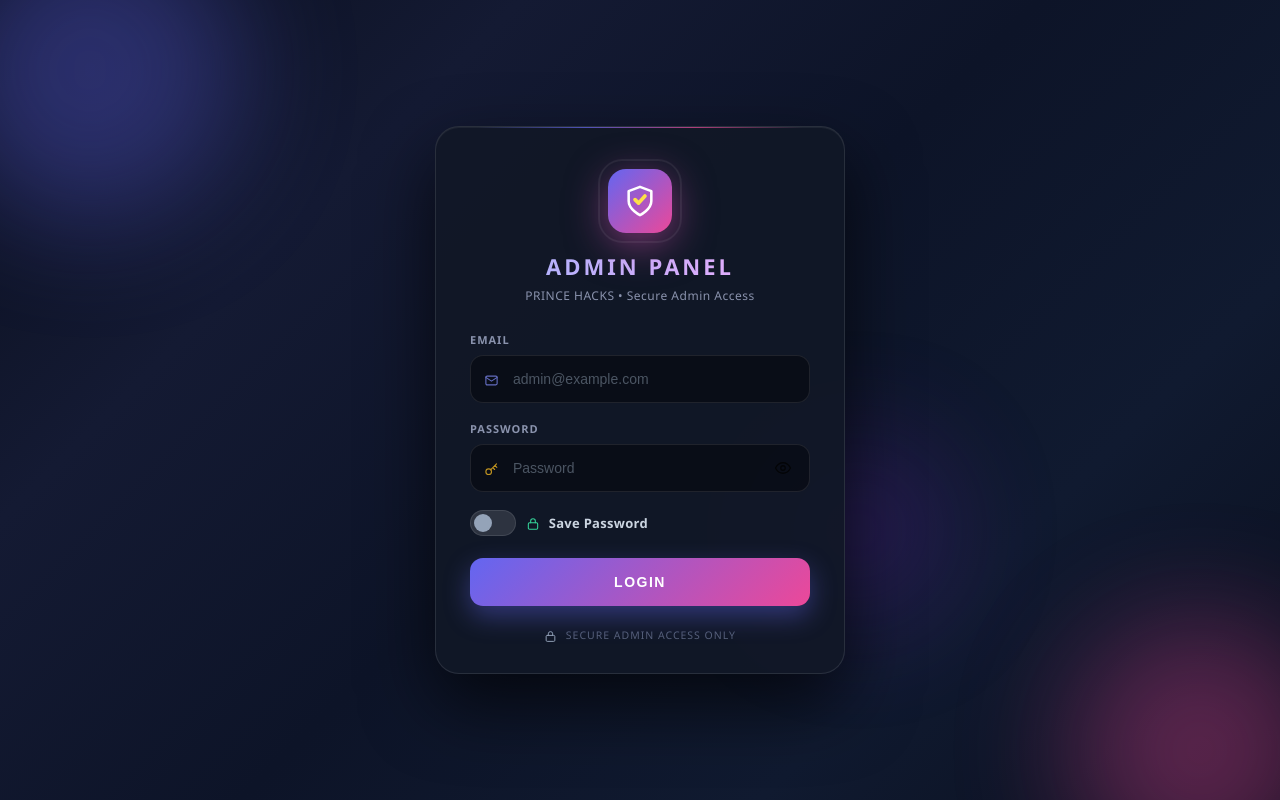
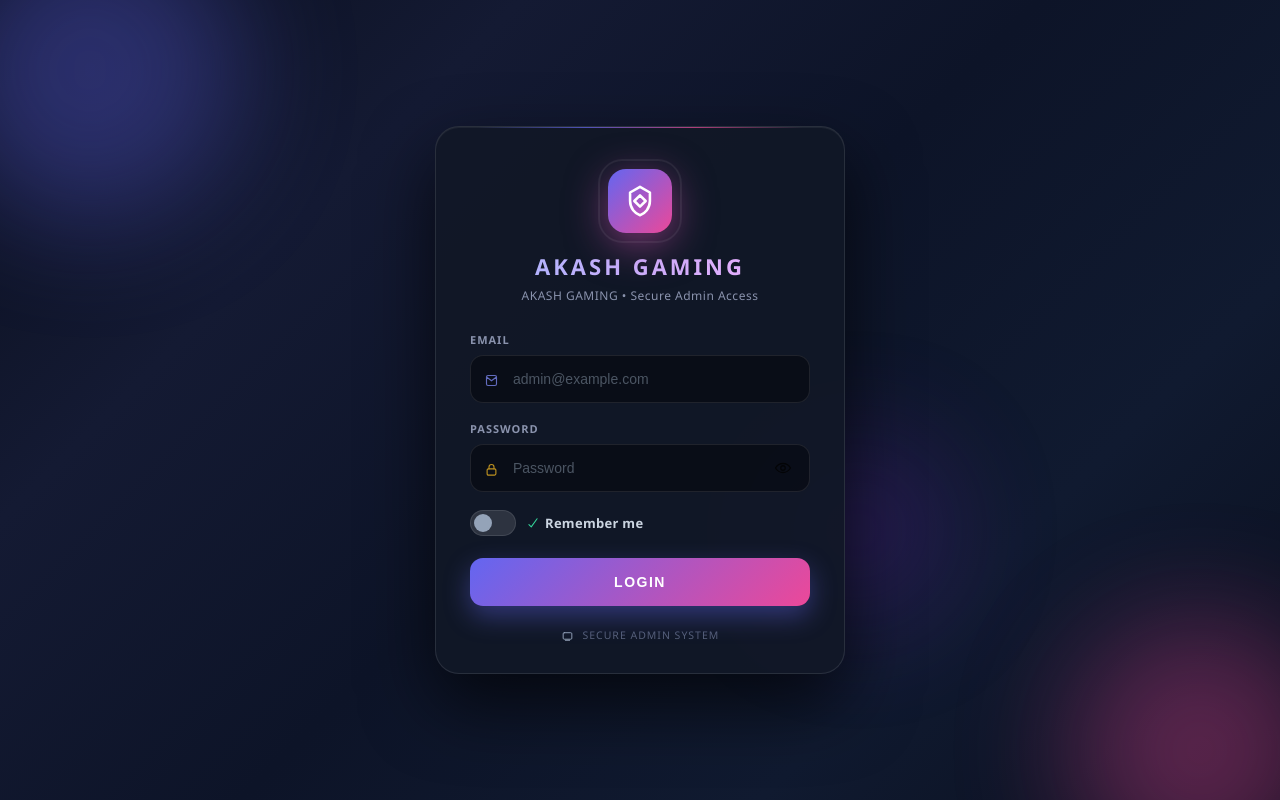
Before and after one commit to mrprincekr007/admin-apk-glich-file, a plain HTML site: page index.html in a window 1280 px wide. Drawn offline with Linux system fonts and the light colour scheme.

Commit message:
Update branding to AKASH GAMING on the login screen

```diff
--- a/index.html
+++ b/index.html
@@ -429,17 +429,17 @@
     <div class="orb orb-3"></div>
 
     <div class="login-card">
-        <div class="logo"><svg class="svg-ic" viewBox="0 0 24 24" width="34" height="34" fill="none" stroke="#fff" stroke-width="1.8" stroke-linecap="round" stroke-linejoin="round"><path d="M12 22s8-4 8-10V5l-8-3-8 3v7c0 6 8 10 8 10z"/><path d="M8.5 11l2.5 2.5L15.5 8.5" stroke="#fde047" stroke-width="2.6"/></svg></div>
-        <h1>Admin Panel</h1>
-        <div class="sub">PRINCE HACKS • Secure Admin Access</div>
+        <div class="logo"><svg class="svg-ic" viewBox="0 0 24 24" width="34" height="34" fill="none" stroke="#fff" stroke-width="1.8" stroke-linecap="round" stroke-linejoin="round"><path d="M12 2l7 4v6c0 5-3.5 9-7 10-3.5-1-7-5-7-10V6l7-4zm0 6l-4 4 4 4 4-4-4-4z"/></svg></div>
+        <h1>AKASH GAMING</h1>
+        <div class="sub">AKASH GAMING • Secure Admin Access</div>
 
-        <div class="error-msg" id="errorMsg"><svg class="svg-ic" viewBox="0 0 24 24" width="15" height="15" fill="none" stroke="#f87171" stroke-width="2" stroke-linecap="round" stroke-linejoin="round"><path d="M12 3 2 20h20L12 3z"/><path d="M12 10v4M12 17.5v.5"/></svg> Invalid email or password!</div>
+        <div class="error-msg" id="errorMsg"><svg class="svg-ic" viewBox="0 0 24 24" width="15" height="15" fill="none" stroke="#f87171" stroke-width="2" stroke-linecap="round" stroke-linejoin="round"><path d="M12 9v4m0 4h.01M10.29 3.86L1.82 18a2 2 0 0 0 1.71 3h16.94a2 2 0 0 0 1.71-3L13.71 3.86a2 2 0 0 0-3.42 0z"/></svg><span>Invalid email or password</span></div>
 
         <form id="loginForm">
             <div class="field">
                 <label>Email</label>
                 <div class="input-wrap">
-                    <span class="input-ic"><svg class="svg-ic" viewBox="0 0 24 24" width="15" height="15" fill="none" stroke="#818cf8" stroke-width="1.8" stroke-linecap="round" stroke-linejoin="round"><rect x="3" y="5" width="18" height="14" rx="2"/><path d="m3 7 9 6 9-6"/></svg></span>
+                    <span class="input-ic"><svg class="svg-ic" viewBox="0 0 24 24" width="15" height="15" fill="none" stroke="#818cf8" stroke-width="1.8" stroke-linecap="round" stroke-linejoin="round"><path d="M4 6.5A2.5 2.5 0 0 1 6.5 4h11A2.5 2.5 0 0 1 20 6.5v11a2.5 2.5 0 0 1-2.5 2.5h-11A2.5 2.5 0 0 1 4 17.5v-11Zm0 0l8 6 8-6"/></svg></span>
                     <input type="email" id="emailInput" placeholder="admin@example.com" autocomplete="email">
                 </div>
             </div>
@@ -447,9 +447,9 @@
             <div class="field">
                 <label>Password</label>
                 <div class="input-wrap">
-                    <span class="input-ic"><svg class="svg-ic" viewBox="0 0 24 24" width="15" height="15" fill="none" stroke="#fbbf24" stroke-width="1.8" stroke-linecap="round" stroke-linejoin="round"><circle cx="7.5" cy="15.5" r="4.5"/><path d="M10.5 12.5 20 3M14 9l3 3M17.5 5.5l3 3"/></svg></span>
+                    <span class="input-ic"><svg class="svg-ic" viewBox="0 0 24 24" width="15" height="15" fill="none" stroke="#fbbf24" stroke-width="1.8" stroke-linecap="round" stroke-linejoin="round"><rect x="5" y="11" width="14" height="10" rx="2"/><path d="M8 11V8a4 4 0 1 1 8 0v3"/></svg></span>
                     <input type="password" id="passwordInput" placeholder="Password" autocomplete="current-password">
-                    <button type="button" class="eye-toggle" id="eyeToggle" title="Show / hide password"><svg class="svg-ic" viewBox="0 0 24 24" width="18" height="18" fill="none" stroke="currentColor" stroke-width="1.8" stroke-linecap="round" stroke-linejoin="round"><path d="M2 12s3.5-7 10-7 10 7 10 7-3.5 7-10 7-10-7-10-7z"/><circle cx="12" cy="12" r="3"/></svg></button>
+                    <button type="button" class="eye-toggle" id="eyeToggle" title="Show / hide password"><svg class="svg-ic" viewBox="0 0 24 24" width="18" height="18" fill="none" stroke="currentColor" stroke-width="1.8" stroke-linecap="round" stroke-linejoin="round"><path d="M2 12s3.5-6 10-6 10 6 10 6-3.5 6-10 6S2 12 2 12zm10 3a3 3 0 1 0 0-6 3 3 0 0 0 0 6z"/></svg></button>
                 </div>
             </div>
 
@@ -458,7 +458,7 @@
                     <input type="checkbox" id="savePassInput">
                     <span class="slider"></span>
                 </span>
-                <span class="save-text"><svg class="svg-ic" viewBox="0 0 24 24" width="14" height="14" fill="none" stroke="#34d399" stroke-width="1.8" stroke-linecap="round" stroke-linejoin="round"><rect x="4" y="10" width="16" height="11" rx="2"/><path d="M8 10V7a4 4 0 0 1 8 0v3"/></svg> Save Password</span>
+                <span class="save-text"><svg class="svg-ic" viewBox="0 0 24 24" width="14" height="14" fill="none" stroke="#34d399" stroke-width="1.8" stroke-linecap="round" stroke-linejoin="round"><path d="M5 13l4 4L19 3"/></svg>Remember me</span>
             </label>
 
             <button type="submit" class="btn" id="loginBtn">
@@ -467,7 +467,7 @@
             </button>
         </form>
 
-        <div class="foot"><svg class="svg-ic" viewBox="0 0 24 24" width="13" height="13" fill="none" stroke="#94a3b8" stroke-width="1.8" stroke-linecap="round" stroke-linejoin="round"><rect x="4" y="10" width="16" height="11" rx="2"/><path d="M8 10V7a4 4 0 0 1 8 0v3"/></svg> Secure Admin Access Only</div>
+        <div class="foot"><svg class="svg-ic" viewBox="0 0 24 24" width="13" height="13" fill="none" stroke="#94a3b8" stroke-width="1.8" stroke-linecap="round" stroke-linejoin="round"><rect x="4" y="5" width="16" height="12" rx="2"/><path d="M8 19h8"/></svg> Secure Admin System</div>
     </div>
 
     <script type="module">
@@ -476,8 +476,8 @@
 
         const eyeToggle = document.getElementById("eyeToggle");
         const passwordInput = document.getElementById("passwordInput");
-        const EYE_SVG = '<svg class="svg-ic" viewBox="0 0 24 24" width="18" height="18" fill="none" stroke="currentColor" stroke-width="1.8" stroke-linecap="round" stroke-linejoin="round"><path d="M2 12s3.5-7 10-7 10 7 10 7-3.5 7-10 7-10-7-10-7z"/><circle cx="12" cy="12" r="3"/></svg>';
-        const EYE_OFF_SVG = '<svg class="svg-ic" viewBox="0 0 24 24" width="18" height="18" fill="none" stroke="currentColor" stroke-width="1.8" stroke-linecap="round" stroke-linejoin="round"><path d="M17.94 17.94A10.07 10.07 0 0 1 12 19c-6.5 0-10-7-10-7a18.45 18.45 0 0 1 5.06-5.94M9.9 4.24A9.12 9.12 0 0 1 12 4c6.5 0 10 7 10 7a18.5 18.5 0 0 1-2.16 3.19M14.12 14.12a3 3 0 1 1-4.24-4.24"/><path d="M1 1l22 22"/></svg>';
+        const EYE_SVG = '<svg class="svg-ic" viewBox="0 0 24 24" width="18" height="18" fill="none" stroke="currentColor" stroke-width="1.8" stroke-linecap="round" stroke-linejoin="round"><path d="M2 12s3.5-6 10-6 10 6 10 6-3.5 6-10 6S2 12 2 12zm10 3a3 3 0 1 0 0-6 3 3 0 0 0 0 6z"/></svg>';
+        const EYE_OFF_SVG = '<svg class="svg-ic" viewBox="0 0 24 24" width="18" height="18" fill="none" stroke="currentColor" stroke-width="1.8" stroke-linecap="round" stroke-linejoin="round"><path d="M3 3l18 18M10.5 10.5A3 3 0 0 0 13.5 15.5a3 3 0 0 0 3-5M9.88 9.88A5 5 0 0 1 18 12c-1.18 1.6-2.7 2.84-4.5 3.53M2 12s3.5-6 10-6c1.67 0 3.17.35 4.5.97"/></svg>';
         eyeToggle.addEventListener("click", function() {
             const isPass = passwordInput.type === "password";
             passwordInput.type = isPass ? "text" : "password";
```
